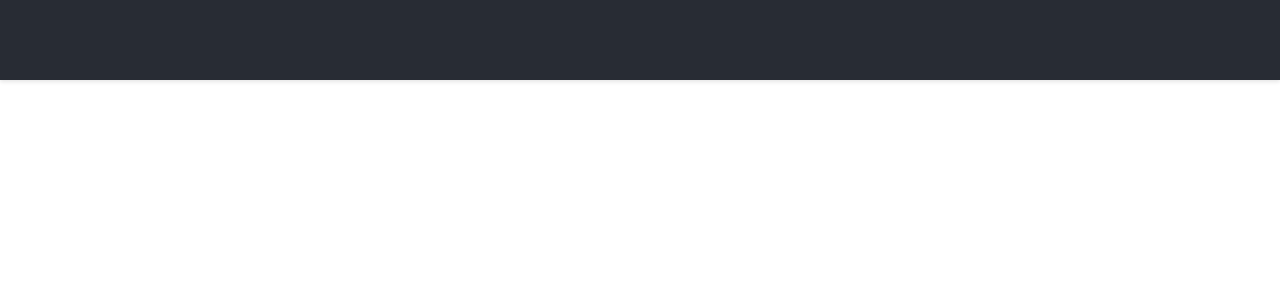
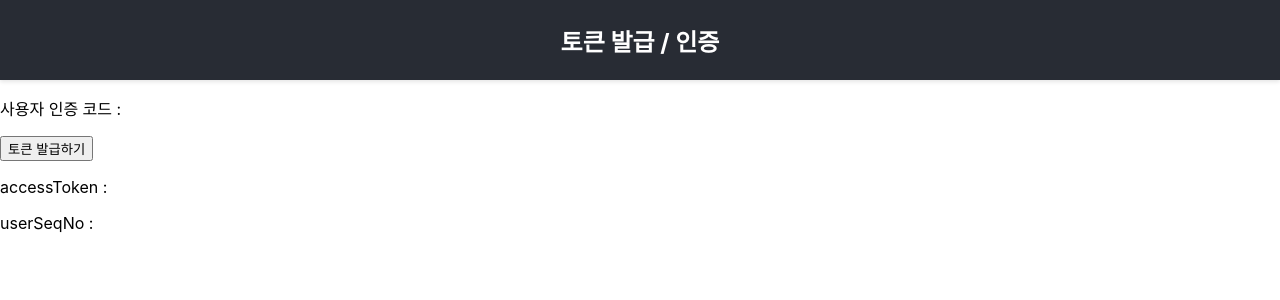
Before and after one commit to Griotold/fintech20230912, a React (Create React App) app in the folder fintech/: page /authResult in a window 1280 px wide. Shown: the top 300 px of the page. Built offline with nearby package versions, Linux system fonts and the light colour scheme.

Commit message:
토큰 발급 / 인증

```diff
--- a/fintech/package.json
+++ b/fintech/package.json
@@ -9,6 +9,7 @@
     "axios": "^1.5.0",
     "install": "^0.13.0",
     "npm": "^10.1.0",
+    "query-string": "^8.1.0",
     "react": "^18.2.0",
     "react-dom": "^18.2.0",
     "react-router-dom": "^6.15.0",
@@ -39,5 +40,6 @@
       "last 1 firefox version",
       "last 1 safari version"
     ]
-  }
+  },
+  "proxy": "https://testapi.openbanking.or.kr"
 }
--- a/fintech/src/pages/AuthResult.js
+++ b/fintech/src/pages/AuthResult.js
@@ -1,12 +1,54 @@
-import React from "react";
+import React, { useState } from "react";
 import HeaderComponent from "../components/HeaderComponent";
+import { useLocation } from "react-router-dom";
+import queryString from "query-string";
+import axios from "axios";
 
-function AuthResult() {
+const AuthResult = () => {
+  const queryParams = useLocation().search;
+  const parsed = queryString.parse(queryParams);
+  const code = parsed.code;
+
+  const [accessToken, setAccessToken] = useState("");
+  const [userSeqNo, setUserSeqNo] = useState("");
+
+  const handleClick = () => {
+    let requestOption = {
+      url: "/oauth/2.0/token",
+      method: "POST",
+      headers: {
+        "Content-Type": "application/x-www-form-urlencoded; charset=UTF-8",
+      },
+      data: {
+        code: code,
+        client_id: "6cdeb70b-20d4-46ad-9b4d-0397e5ab28a5",
+        client_secret: "3ff77754-5a45-494b-9341-ef5ea4a11ef5",
+        redirect_uri: "http://localhost:3000/authResult",
+        grant_type: "authorization_code",
+      },
+    };
+    axios(requestOption).then(({ data }) => {
+      setAccessToken(data.access_token);
+      setUserSeqNo(data.user_seq_no);
+      if (data.rsp_code !== "O0001") {
+        localStorage.setItem("accessToken", data.access_token);
+        localStorage.setItem("userSeqNo", data.user_seq_no);
+        alert("저장 완료");
+      } else {
+        alert("인증에 실패했습니다. 다시 시도해 주세요");
+      }
+    });
+  };
+
   return (
     <div>
-      <HeaderComponent></HeaderComponent>
+      <HeaderComponent title={"토큰 발급 / 인증"} />
+      <p>사용자 인증 코드 : {code}</p>
+      <button onClick={handleClick}>토큰 발급하기</button>
+      <p>accessToken : {accessToken}</p>
+      <p>userSeqNo : {userSeqNo}</p>
     </div>
   );
-}
-
+};
+// 사용자 인증 코드 IgOctTfkVPpnjit2g3n84aQ62jmt7I
 export default AuthResult;
```
Also changed, not shown: 1 other file (tests, documents, lock files or other folders).
